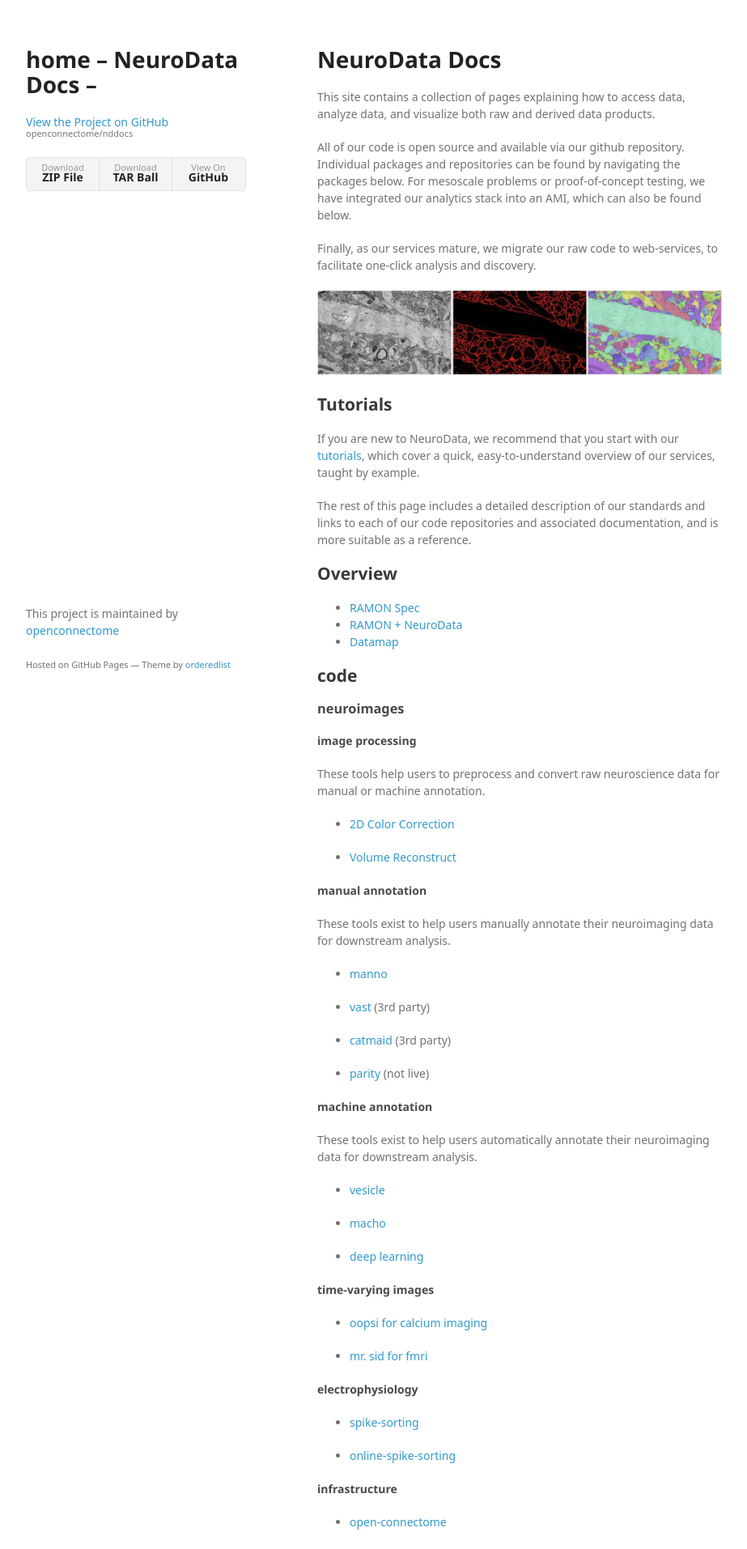
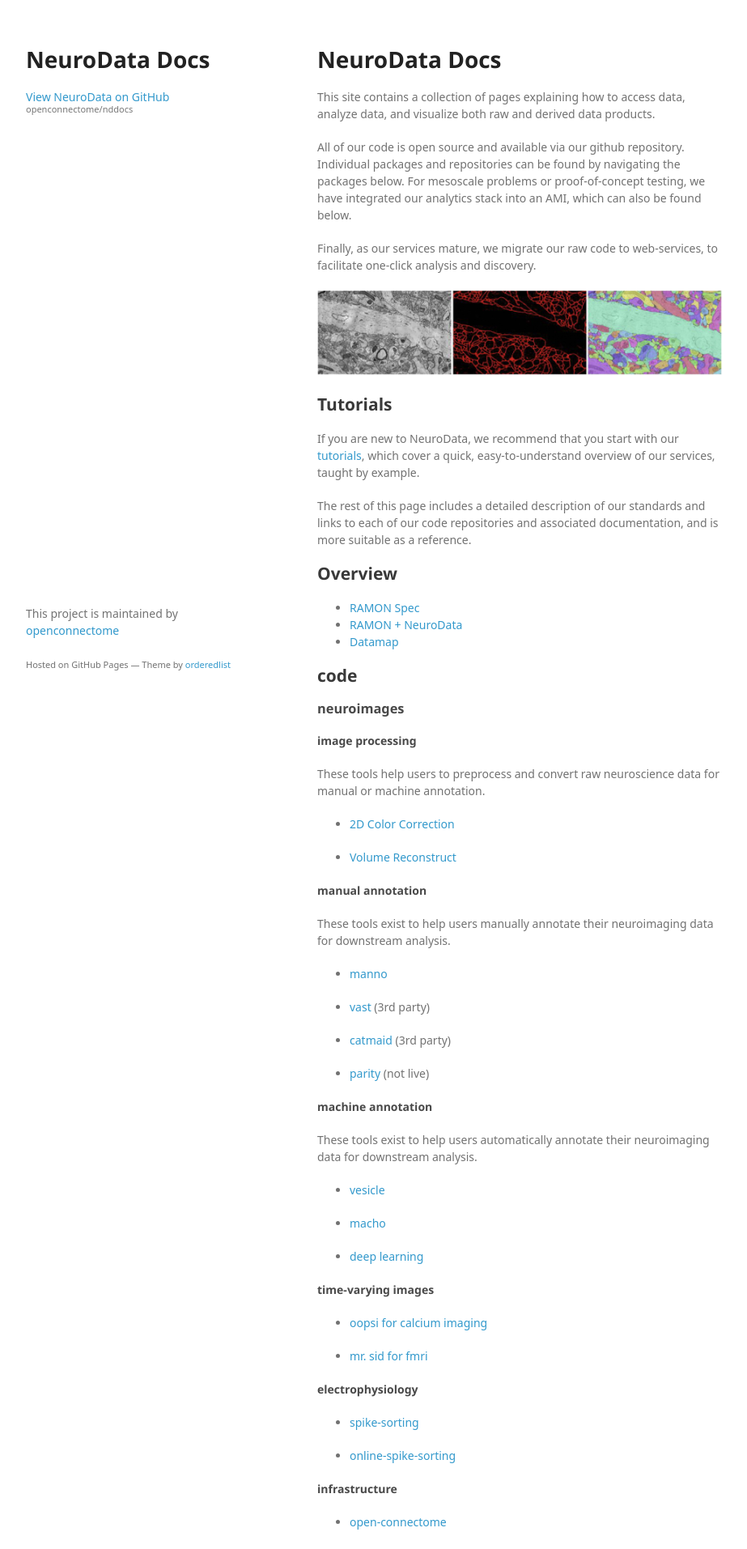
Before and after one commit to neurodata/nddocs-archive, a Jekyll site: the page built from index.md, in a window 1280 px wide. Shown: the top 1913 px of the page at 81% size, without its empty margins (178-1101 px from the left). Built offline with Jekyll 4.4.1, drawn with Linux system fonts in a browser that asks for light colours; some web fonts are replaced.

Commit message:
fix layout

```diff
--- a/_layouts/default.html
+++ b/_layouts/default.html
@@ -15,17 +15,17 @@
   <body>
     <div class="wrapper">
       <header>
-      <h1>{% if page.title %}{{ page.title }} – {% endif %}{{ site.name }} – {{ site.description }}</h1>
+      <h1>NeuroData Docs</h1>
         <p></p>
 
-        <p class="view"><a href="https://github.com/openconnectome/nddocs">View the Project on GitHub <small>openconnectome/nddocs</small></a></p>
+        <p class="view"><a href="https://github.com/openconnectome/">View NeuroData on GitHub <small>openconnectome/nddocs</small></a></p>
 
 
-        <ul>
+<!--        <ul>
           <li><a href="https://github.com/openconnectome/nddocs/zipball/master">Download <strong>ZIP File</strong></a></li>
           <li><a href="https://github.com/openconnectome/nddocs/tarball/master">Download <strong>TAR Ball</strong></a></li>
           <li><a href="https://github.com/openconnectome/nddocs">View On <strong>GitHub</strong></a></li>
-        </ul>
+      </ul> -->
       </header>
       <section>
         {{ content }}
```
